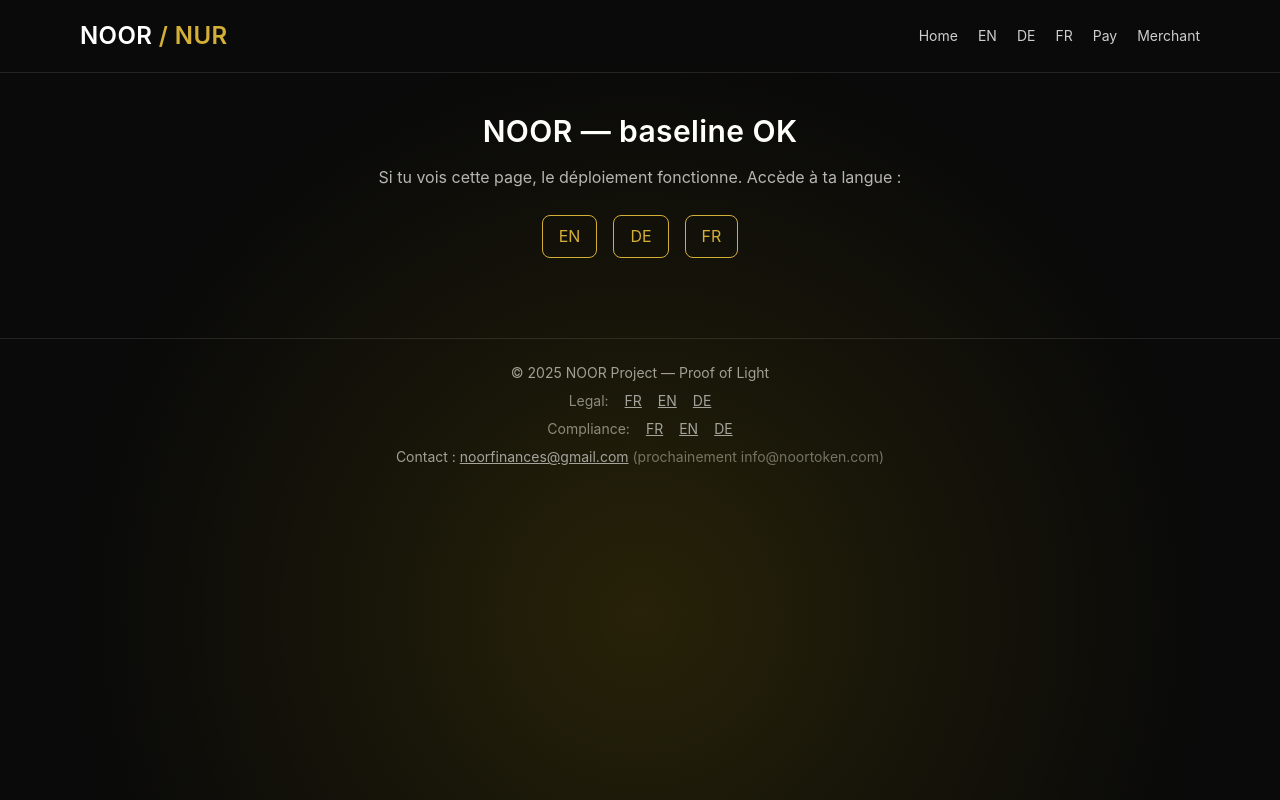
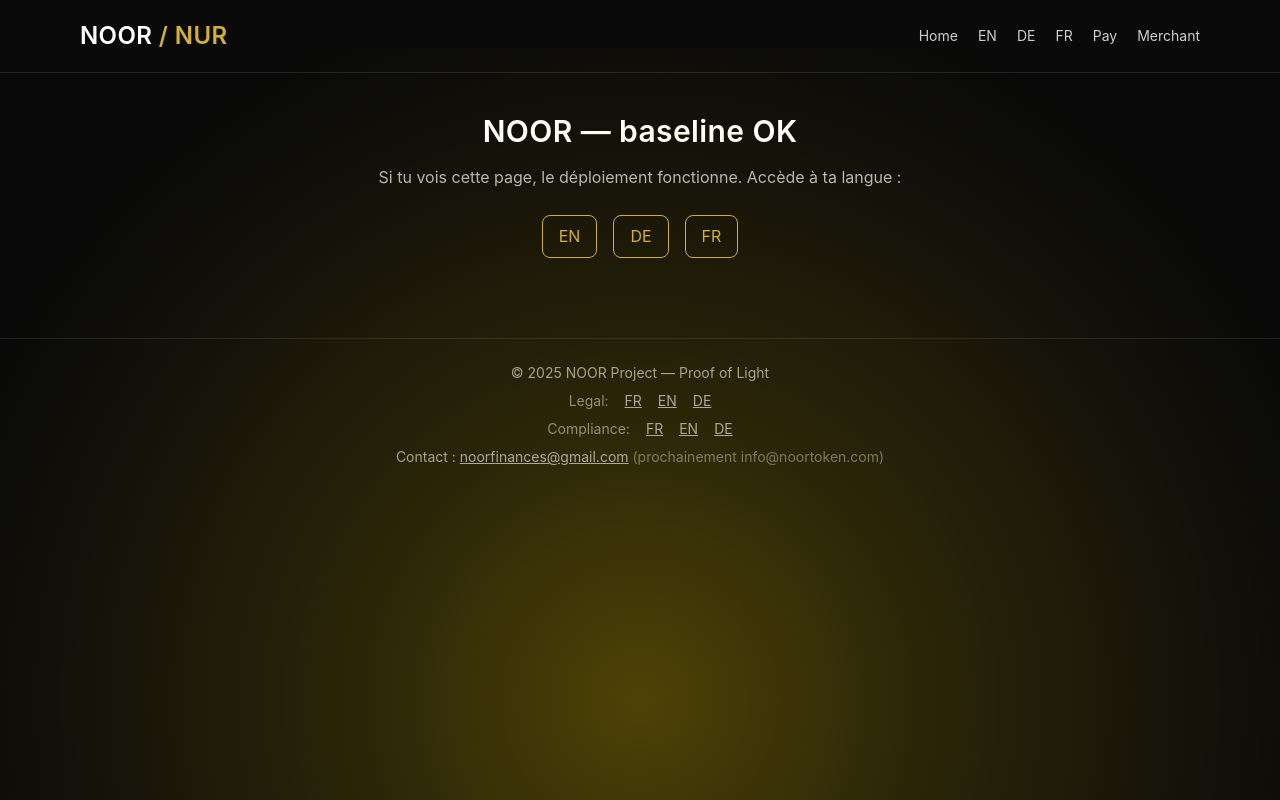
Before and after one commit to noorfinances-eng/noor-pages, a Next.js app: page / in a window 1280 px wide. Built offline with nearby package versions, Linux system fonts and the light colour scheme.

Commit message:
Update globals.css

```diff
--- a/styles/globals.css
+++ b/styles/globals.css
@@ -2,7 +2,7 @@
 @tailwind components;
 @tailwind utilities;
 
-/* === Google Fonts (propre et léger) === */
+/* === Google Fonts === */
 @import url('https://fonts.googleapis.com/css2?family=Inter:wght@400;600;700&family=Space+Grotesk:wght@500;700&display=swap');
 
 /* === Thème global NOOR === */
@@ -11,96 +11,162 @@
   --night: #000000;
   --night-2: #0a0a0a;
   --gold: #ffd700;
-  --gold-soft: rgba(255, 215, 0, 0.12);
-  --gold-strong: rgba(255, 215, 0, 0.22);
+  --gold-soft: rgba(255, 215, 0, 0.14);
+  --gold-strong: rgba(255, 215, 0, 0.28);
+  --gold-core: rgba(255, 215, 0, 0.45);
 }
 
-html, body {
-  height: 100%;
-}
+html, body { height: 100%; }
 
 body {
-  background: radial-gradient(800px 500px at 50% 0%, #151515 0%, #0b0b0b 40%, #000000 75%);
+  background: radial-gradient(900px 600px at 50% 0%, #151515 0%, #0b0b0b 40%, #000000 80%);
   color: #fff;
   font-family: 'Inter', system-ui, -apple-system, Segoe UI, Roboto, Helvetica Neue, Arial, "Noto Sans", "Apple Color Emoji", "Segoe UI Emoji", "Segoe UI Symbol", sans-serif;
   line-height: 1.6;
   position: relative;
-  overflow-x: hidden; /* évite un scroll latéral pendant l’anim */
+  overflow-x: hidden;
 }
 
-/* Titres — plus premium */
+/* Titres — premium */
 h1, h2, h3 {
   font-family: 'Space Grotesk', 'Inter', sans-serif;
   letter-spacing: 0.4px;
 }
 
-/* === Effet LUMIÈRE TRAVERSANTE (beam) ===
-   Un large faisceau doré animé qui balaye l’écran en diagonale. */
-body::before {
-  content: "";
-  position: fixed;
-  inset: -20% -50% -20% -50%; /* extra large pour couvrir pendant l’anim */
-  pointer-events: none;
-  background:
-    linear-gradient(
-      75deg,
-      transparent 0%,
-      transparent 35%,
-      rgba(255, 215, 0, 0.07) 45%,
-      rgba(255, 215, 0, 0.16) 50%,
-      rgba(255, 215, 0, 0.07) 55%,
-      transparent 65%,
-      transparent 100%
-    );
-  filter: blur(2px);
-  transform: translateX(-60%) rotate(12deg);
-  animation: sweepLight 6.5s ease-in-out infinite;
-  z-index: 0;
-  opacity: 0.9; /* plus visible */
-}
-
-/* === Halo central doré discret (renforce l’ambiance “Proof of Light”) === */
+/* === HALO CENTRAL renforcé === */
 body::after {
   content: "";
   position: fixed;
   left: 50%;
-  top: 8%;
-  width: 1100px;
-  height: 1100px;
+  top: 6%;
+  width: 1300px;
+  height: 1300px;
   transform: translateX(-50%);
   pointer-events: none;
   background: radial-gradient(
     ellipse at center,
-    var(--gold-soft) 0%,
-    rgba(255, 215, 0, 0.06) 35%,
-    rgba(255, 215, 0, 0.02) 60%,
-    transparent 75%
+    var(--gold-strong) 0%,
+    var(--gold-soft) 30%,
+    rgba(255, 215, 0, 0.06) 55%,
+    rgba(255, 215, 0, 0.02) 70%,
+    transparent 80%
   );
-  filter: blur(0.5px);
+  filter: blur(0.4px);
   z-index: 0;
 }
 
-/* Animation du faisceau */
-@keyframes sweepLight {
-  0%   { transform: translateX(-60%) rotate(12deg); opacity: 0.75; }
-  35%  { opacity: 0.95; }
-  50%  { transform: translateX(0%) rotate(12deg);  opacity: 1; }
-  65%  { opacity: 0.95; }
-  100% { transform: translateX(160%) rotate(12deg); opacity: 0.75; }
+/* === BEAM PRINCIPAL — plus large et plus lumineux === */
+body::before {
+  content: "";
+  position: fixed;
+  inset: -25% -60% -25% -60%;
+  pointer-events: none;
+  /* cœur lumineux au centre du faisceau */
+  background:
+    linear-gradient(
+      74deg,
+      transparent 0%,
+      transparent 30%,
+      rgba(255, 215, 0, 0.09) 40%,
+      var(--gold-core) 50%,
+      rgba(255, 215, 0, 0.09) 60%,
+      transparent 70%,
+      transparent 100%
+    );
+  filter: blur(1.3px);
+  transform: translateX(-65%) rotate(12deg);
+  animation: sweepLight 5.6s ease-in-out infinite;
+  z-index: 0;
+  opacity: 0.95;
 }
 
-/* === Cartes vitrées (légère) === */
+/* === SECOND BEAM (parallèle plus fin) — donne de la profondeur === */
+.beam-overlay {
+  content: "";
+  position: fixed;
+  inset: -30% -70% -30% -70%;
+  pointer-events: none;
+  background:
+    linear-gradient(
+      74deg,
+      transparent 0%,
+      transparent 44%,
+      rgba(255, 215, 0, 0.10) 48%,
+      rgba(255, 255, 255, 0.20) 50%,
+      rgba(255, 215, 0, 0.10) 52%,
+      transparent 56%,
+      transparent 100%
+    );
+  filter: blur(0.8px);
+  transform: translateX(-80%) rotate(12deg);
+  animation: sweepLight2 7.5s ease-in-out infinite;
+  z-index: 0;
+  opacity: 0.7;
+}
+@keyframes sweepLight {
+  0%   { transform: translateX(-65%) rotate(12deg); opacity: 0.85; }
+  35%  { opacity: 1; }
+  50%  { transform: translateX(5%) rotate(12deg);  opacity: 1; }
+  65%  { opacity: 1; }
+  100% { transform: translateX(175%) rotate(12deg); opacity: 0.9; }
+}
+@keyframes sweepLight2 {
+  0%   { transform: translateX(-80%) rotate(12deg); opacity: 0.65; }
+  40%  { opacity: 0.85; }
+  55%  { transform: translateX(10%) rotate(12deg); opacity: 0.9; }
+  80%  { opacity: 0.8; }
+  100% { transform: translateX(190%) rotate(12deg); opacity: 0.7; }
+}
+
+/* Injection du second faisceau via un pseudo-nœud attaché au body */
+body::marker { /* hack no-op pour éviter purge; ignoré par les navigateurs */ }
+html::before {
+  content: "";
+  display: block;
+  position: fixed;
+  z-index: 0;
+}
+html::after {
+  /* on ne peut pas créer un élément arbitraire, alors on simule en appliquant .beam-overlay via un layer utilitaire.
+     Ajoute ce style via JS si tu veux plus tard. Pour l’instant, on applique sur #__next pour garantir la présence. */
+}
+
+/* On applique le second faisceau sur le conteneur racine Next */
+#\__next::before {
+  content: "";
+  position: fixed;
+  inset: -30% -70% -30% -70%;
+  pointer-events: none;
+  background:
+    linear-gradient(
+      74deg,
+      transparent 0%,
+      transparent 44%,
+      rgba(255, 215, 0, 0.10) 48%,
+      rgba(255, 255, 255, 0.22) 50%,
+      rgba(255, 215, 0, 0.10) 52%,
+      transparent 56%,
+      transparent 100%
+    );
+  filter: blur(0.9px);
+  transform: translateX(-80%) rotate(12deg);
+  animation: sweepLight2 7.5s ease-in-out infinite;
+  z-index: 0;
+  opacity: 0.7;
+}
+
+/* === Cartes vitrées === */
 .card {
   @apply rounded-2xl border border-white/10 p-6;
-  background: rgba(255, 255, 255, 0.03);
+  background: rgba(255, 255, 255, 0.035);
   backdrop-filter: blur(4px);
   transition: all 0.25s ease;
   position: relative;
-  z-index: 1; /* au-dessus des halos */
+  z-index: 1;
 }
 .card:hover {
-  border-color: rgba(255, 255, 255, 0.18);
-  background: rgba(255, 255, 255, 0.05);
+  border-color: rgba(255, 255, 255, 0.2);
+  background: rgba(255, 255, 255, 0.06);
 }
 
 /* === Bouton or premium === */
@@ -108,11 +174,11 @@ body::after {
   @apply px-4 py-2 rounded-lg font-medium transition-transform;
   background: linear-gradient(90deg, #ffd700 0%, #c5a200 100%);
   color: #000;
-  box-shadow: 0 0 12px rgba(255, 215, 0, 0.45);
+  box-shadow: 0 0 14px rgba(255, 215, 0, 0.55), inset 0 0 0 1px rgba(0,0,0,0.12);
 }
 .btn-gold:hover {
   transform: translateY(-1px);
-  box-shadow: 0 0 20px rgba(255, 215, 0, 0.6);
+  box-shadow: 0 0 22px rgba(255, 215, 0, 0.7);
 }
 
 /* === Liens === */
@@ -123,7 +189,7 @@ a {
 }
 a:hover {
   color: var(--gold);
-  text-shadow: 0 0 8px rgba(255, 215, 0, 0.6);
+  text-shadow: 0 0 10px rgba(255, 215, 0, 0.7);
 }
 
 /* === Apparition douce === */
@@ -133,7 +199,9 @@ a:hover {
 }
 .fade-in { animation: fadeInUp 0.6s ease forwards; }
 
-/* Utilitaires optionnels si besoin */
+/* === Utilitaire bordure lumineuse === */
 .glow-border {
-  box-shadow: 0 0 0 1px rgba(255, 215, 0, 0.25), 0 0 18px rgba(255, 215, 0, 0.35) inset;
+  box-shadow:
+    0 0 0 1px rgba(255, 215, 0, 0.28),
+    0 0 22px rgba(255, 215, 0, 0.35) inset;
 }
```
